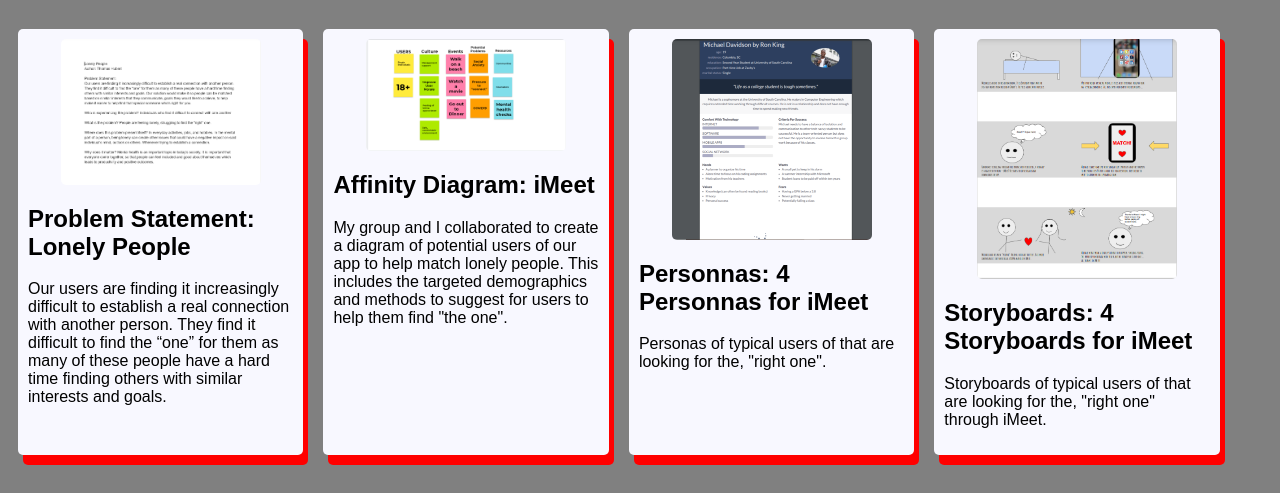
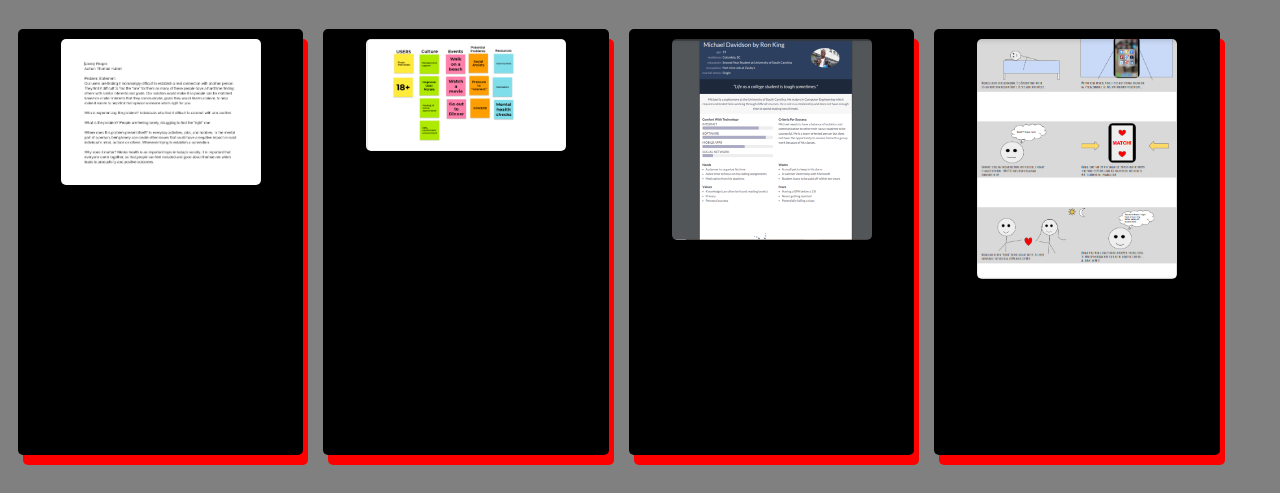
Before and after one commit to ronaldkcse/ronaldkcse.github.io, a plain HTML site: page index.html in a window 1280 px wide. Shown: the part 61-554 px from the top of the page. Drawn offline with Linux system fonts and the light colour scheme.

Commit message:
Add files via upload

```diff
--- a/styles.css
+++ b/styles.css
@@ -13,7 +13,7 @@ body {
     padding:10px;
     margin: 10px;
     margin-bottom: 30px;
-    background: ghostwhite;
+    background: black;
     border-radius: 5px;
     box-shadow: 5px 10px red;
 }
```
